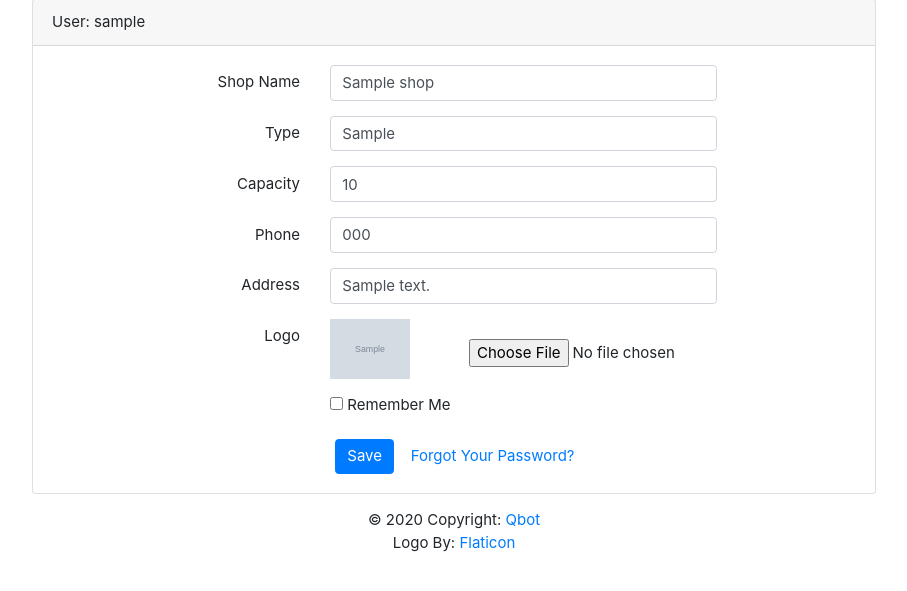
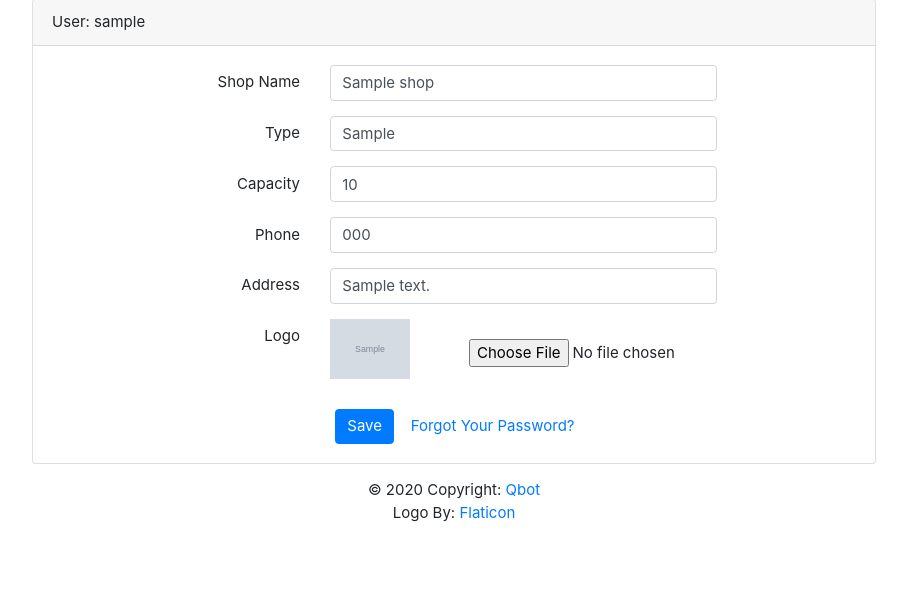
Before and after one commit to charleshugochg/qbot, a Django app: page /shop_profile/ in a window 1280 px wide. Shown: the part 52-643 px from the top of the page, without its empty margins (186-1093 px from the left). Run offline with Django 3.2, Linux system fonts and the light colour scheme; a user stored in the database is signed in; tables that the repository leaves empty hold one stand-in row (values such as "Sample post"); grey boxes marked "Sample" are stand-in pictures; some libraries are stand-ins or nearby versions; some web fonts are replaced.

Commit message:
home search bar bug fixed

```diff
--- a/mainapp/templates/mainapp/shop_profile.html
+++ b/mainapp/templates/mainapp/shop_profile.html
@@ -76,9 +76,6 @@
                             <div class="form-group row">
                                 <div class="col-md-6 offset-md-4">
                                     <div class="checkbox">
-                                        <label>
-                                            <input type="checkbox" name="remember"> Remember Me
-                                        </label>
                                     </div>
                                 </div>
                             </div>
--- a/mainapp/views.py
+++ b/mainapp/views.py
@@ -109,10 +109,10 @@ def search_result(request):
     if not text:
         return redirect(ret)
     text = re.escape(text) # make sure there are not regex specials
-    if f == "byname":
+    if f == "bytype":
+        shop = Shop.objects.filter(shop_type__iregex=r"(^|\s)%s" % text)
+    else:
         shop = Shop.objects.filter(name__iregex=r"(^|\s)%s" % text)
-    else:
-        shop = Shop.objects.filter(shop_type__iregex=r"(^|\s)%s" % text)
     context = {
         "shops": shop,
         "value": text,
```
